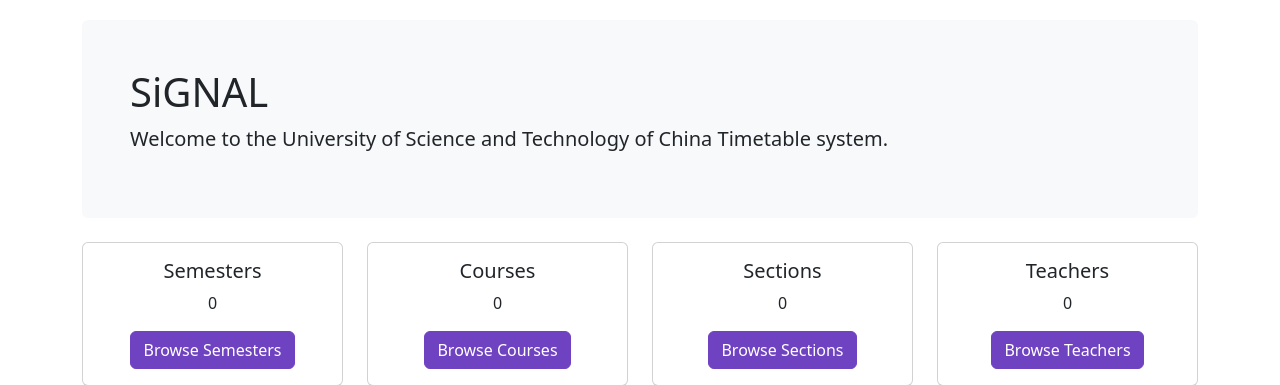
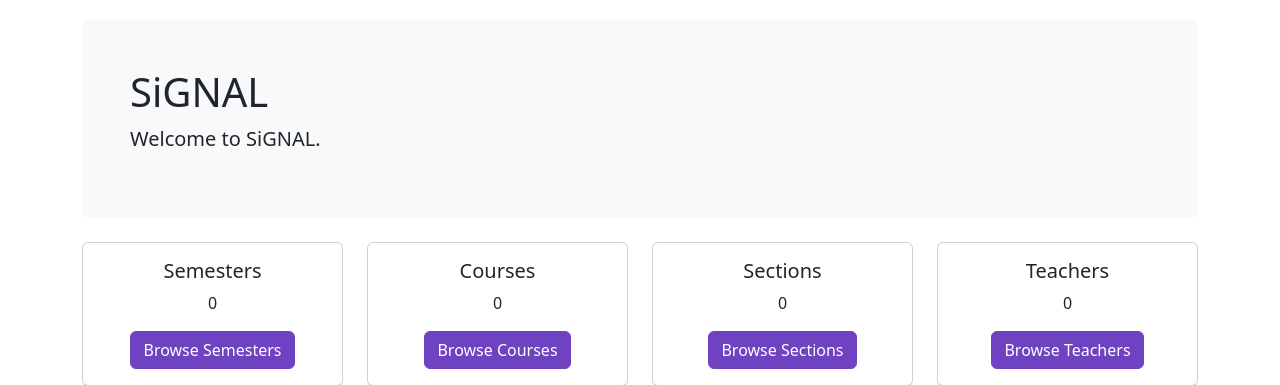
Before and after one commit to SiGNAL-Team/server, a Django app: page /ustc/ in a window 1280 px wide. Shown: the part 56-441 px from the top of the page. Run offline with Django 5.2, Linux system fonts and the light colour scheme; data that the repository does not hold is empty.

Commit message:
fix: update welcome message on home page

```diff
--- a/src/ustc/templates/ustc/home.html
+++ b/src/ustc/templates/ustc/home.html
@@ -7,7 +7,7 @@
 {% block content %}
 <div class="jumbotron bg-light p-5 rounded">
   <h1>{% trans "SiGNAL" %}</h1>
-  <p class="lead">{% trans "Welcome to the University of Science and Technology of China Timetable system." %}</p>
+  <p class="lead">{% trans "Welcome to SiGNAL." %}</p>
 </div>
 
 <div class="row mt-4">
```
